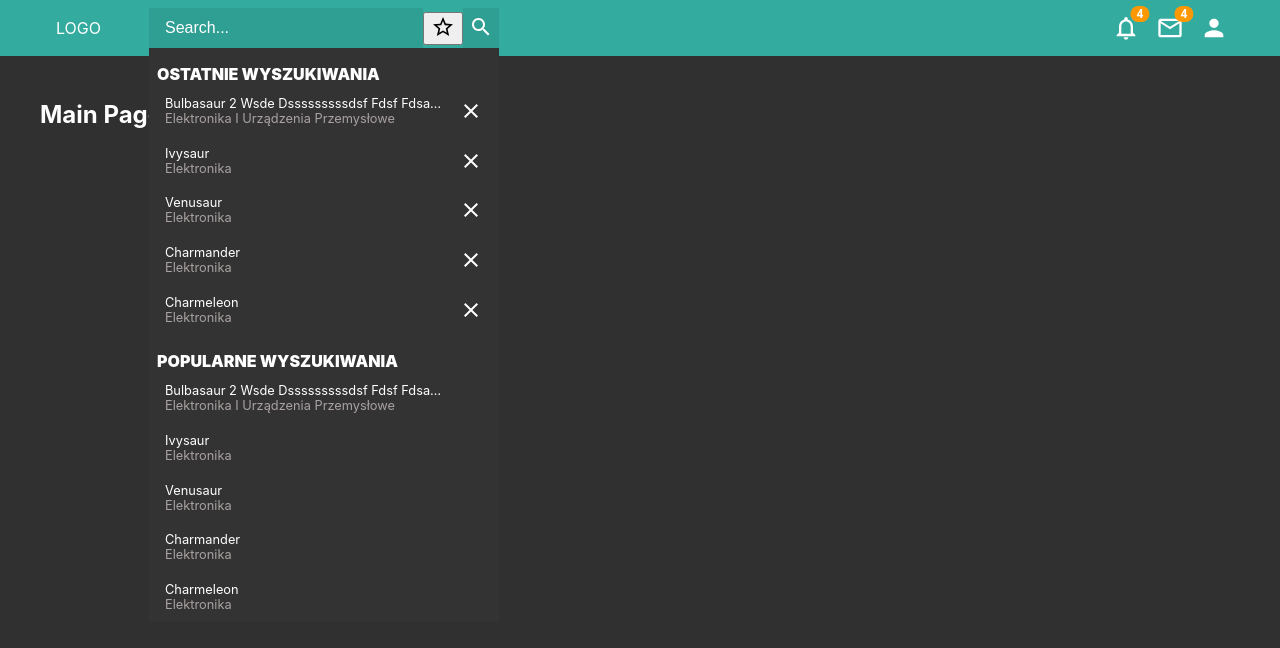
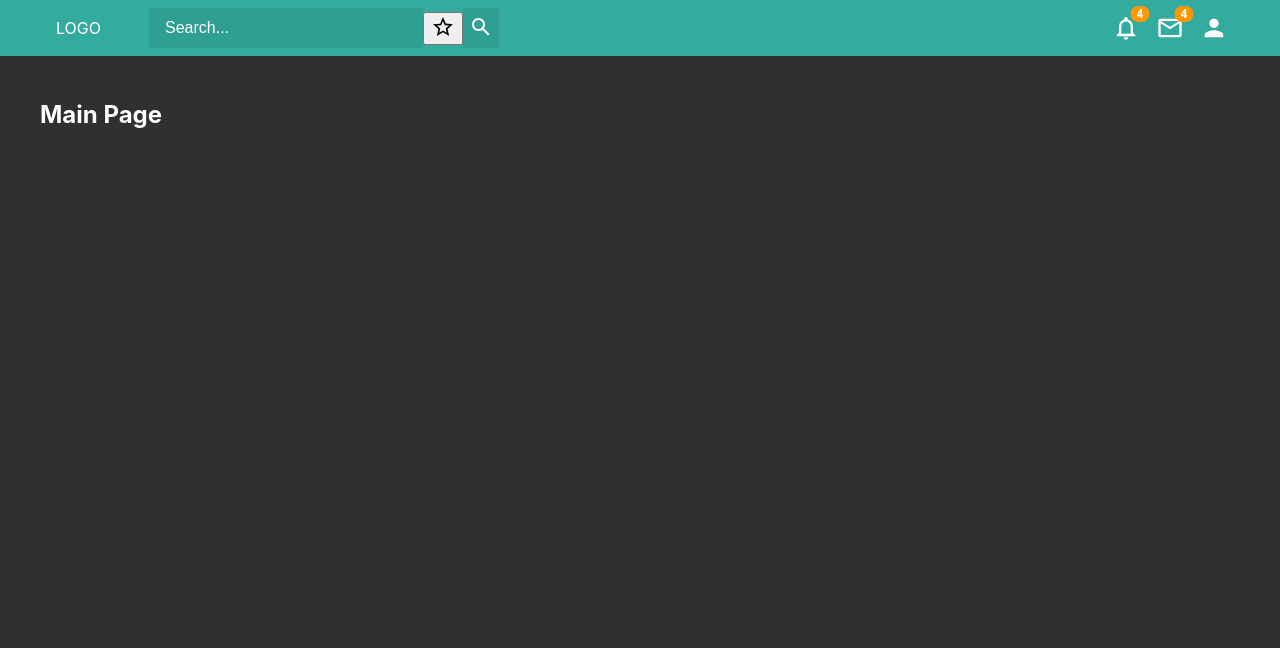
Before and after one commit to luknp/react-ts-ecommerce, a React (Create React App) app: page / in a window 1280 px wide. Shown: the top 648 px of the page. Built offline with nearby package versions, Linux system fonts and the light colour scheme.

Commit message:
feat: useSearchHeader in DesktopHeader

```diff
--- a/src/components/Header/DesktopHeader/DesktopHeader.tsx
+++ b/src/components/Header/DesktopHeader/DesktopHeader.tsx
@@ -1,12 +1,9 @@
-import React, { useState } from 'react';
-import { useHistory } from 'react-router-dom';
+import React from 'react';
 import MobileSearchSuggestions from 'components/MobileSearchSuggestions';
-import { ProductPhrase } from 'components/MobileSearchSuggestions/MobileSearchSuggestions';
-import { useDispatch } from 'react-redux';
-import { showNotification } from 'redux/slices/notificationSlice';
 import SearchField from 'components/SearchField';
 import { searchSuggestions } from 'components/Header/mocks';
 import MenuIcons from 'components/Header/DesktopHeader/MenuIcons';
+import useSearchHeader from 'components/Header/useSearchHeader';
 import './style.scss';
 
 type Props = {
@@ -14,28 +11,15 @@ type Props = {
 };
 
 export default function MobileHeader({ searchInitPhrase }: Props) {
-  const [isSearchActive, setIsSearchActive] = useState(false);
-  const [searchPhrase, setSearchPhrase] = useState(searchInitPhrase);
-  const history = useHistory();
-  const dispatch = useDispatch();
-
-  const handleRedirectsToSearch = (searchPhrase: string) => {
-    history.push(`/products/list?search=${searchPhrase}`);
-  };
-
-  const handleClickSuggestedPhrase = (phrase: ProductPhrase) => {
-    setIsSearchActive(false);
-    setSearchPhrase(phrase.name);
-    handleRedirectsToSearch(phrase.name);
-  };
-
-  const handleDeletePhrase = (phrase: ProductPhrase) => {
-    dispatch(showNotification('Deleted', 'success'));
-    console.log(phrase);
-  };
-  const handleSetSearchPhrase = (searchPhrase: string) => {
-    setSearchPhrase(searchPhrase);
-  };
+  const {
+    isSearchActive,
+    setIsSearchActive,
+    searchPhrase,
+    setSearchPhrase,
+    handleDeleteSuggestedPhrase,
+    handleRedirectsToSearch,
+    handleClickSuggestedPhrase,
+  } = useSearchHeader(searchInitPhrase);
 
   return (
     <>
@@ -47,9 +31,10 @@ export default function MobileHeader({ searchInitPhrase }: Props) {
               <SearchField
                 isSearchActive={isSearchActive}
                 searchPhrase={searchPhrase}
-                handleSetSearchPhrase={handleSetSearchPhrase}
-                handleSetIsSearchActive={(isActive: boolean) => console.log(isActive)}
+                handleSetSearchPhrase={(searchPhrase: string) => setSearchPhrase(searchPhrase)}
+                handleSetIsSearchActive={(isSearchActive: boolean) => setIsSearchActive(isSearchActive)}
               />
+              {isSearchActive && (
                 <div className='search-form-autocomplete'>
                   <MobileSearchSuggestions
                     searchPhrase={searchPhrase}
@@ -57,9 +42,10 @@ export default function MobileHeader({ searchInitPhrase }: Props) {
                     popularPhrase={searchSuggestions}
                     allPhrase={searchSuggestions}
                     clickSuggestedPhrase={handleClickSuggestedPhrase}
-                  deletePhrase={handleDeletePhrase}
+                    deletePhrase={handleDeleteSuggestedPhrase}
                   />
                 </div>
+              )}
             </div>
             <div className='personal-data-section'>
               <MenuIcons />
```
Lines whose indentation alone changed are shown as unchanged.
